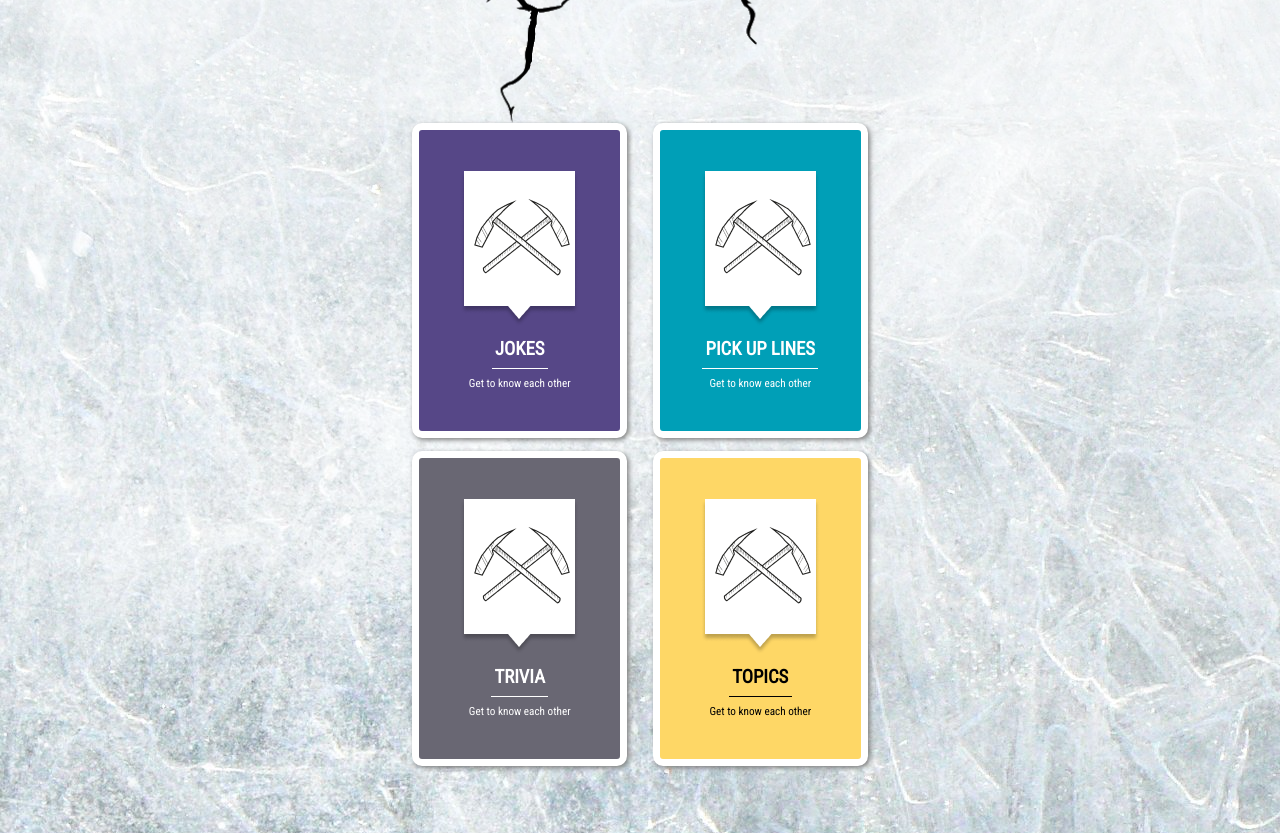
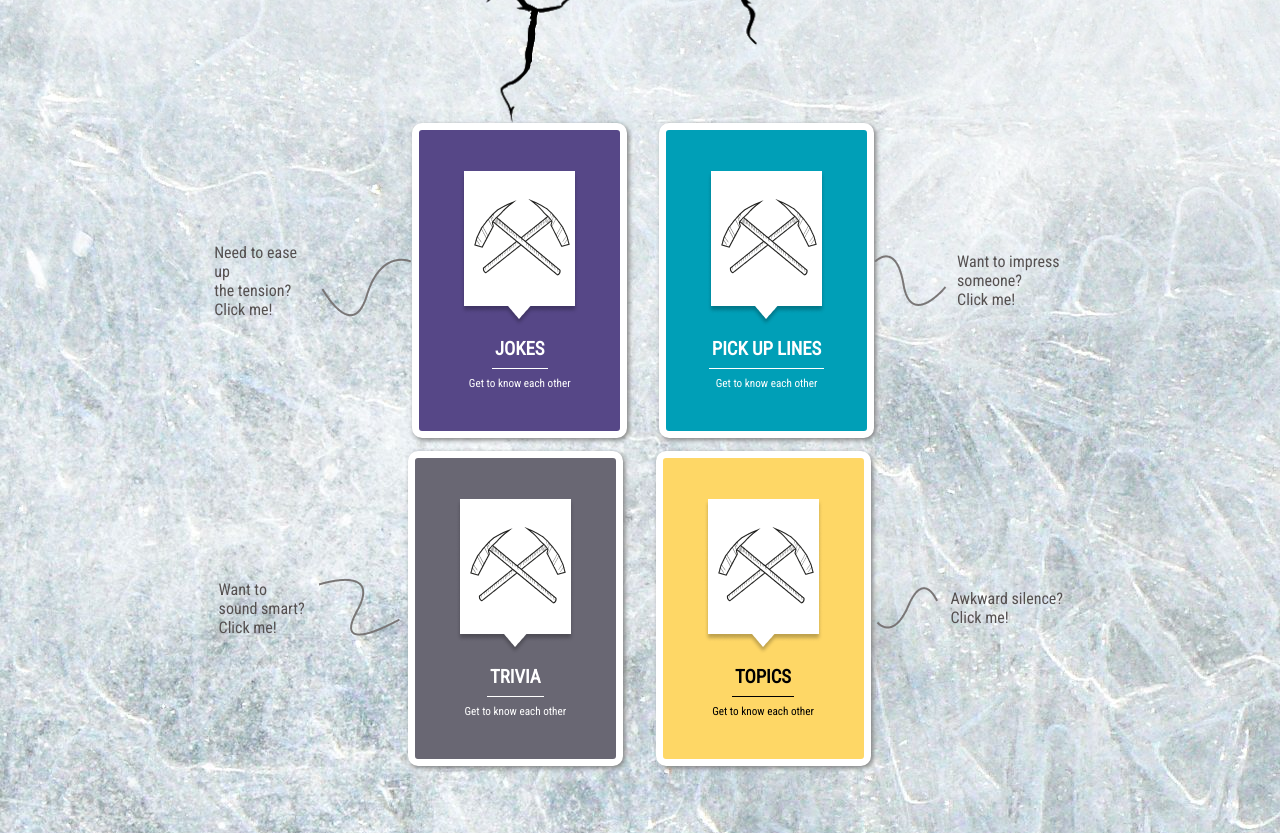
Before and after one commit to ITTT-Brief-3-Icebreaker/Icebreaker, a plain HTML site: page index.html in a window 1280 px wide. Shown: the part 400-1233 px from the top of the page. Drawn offline with nearby package versions, Linux system fonts and the light colour scheme.

Commit message:
Added description of categories (desktop version) on home page

```diff
--- a/CSS/favourites.css
+++ b/CSS/favourites.css
@@ -1,4 +1,3 @@
-
 .cards.favourites-container {
     display: flex;
     flex-wrap: wrap;
--- a/CSS/index.css
+++ b/CSS/index.css
@@ -13,9 +13,8 @@ body {
     rgba(255,255, 255, 60),
     rgba(255, 255, 255, 0)
   ),url(../images/Ice.jpg);
-    /* height: 100vh; */
-    /* background-image: url(../images/Ice.jpg); */
-    background-repeat: repeat;
+    height: 100vh;
+    background-repeat: no-repeat;
 }
 
 :root {
@@ -52,6 +51,15 @@ body {
     display: flex;
     justify-content: center;
     align-items: center;
+    color: #555050;
+}
+
+#topicsDescription {
+    color: #555050;
+}
+
+.desciptionP {
+    margin-left: 10px;
 }
 
 h2 {
@@ -63,18 +71,6 @@ h2 {
     padding-top: 20px;
     box-shadow: 2px 2px 5px black;
 }
-
-/* .down-arrow {
-    padding: 0;
-    width: 20px;
-    height: 20px;
-    background-color: white;
-    border: none;
-    transform: rotate(45deg);
-    position: relative;
-    top: -10px;
-    box-shadow: 2px 2px 5px black;
-} */
 
 .jokes-front h3 {
     color: white;
@@ -133,3 +129,9 @@ main {
     text-decoration: none;
     color: #000;
 }
+
+.cardLink:hover {
+    -ms-transform: scale(1.05); /* IE 9 */
+    -webkit-transform: scale(1.05); /* Safari 3-8 */
+    transform: scale(1.05);
+  }
--- a/CSS/mediaqueries.css
+++ b/CSS/mediaqueries.css
@@ -44,6 +44,10 @@
         margin-top: 0%;
     }
 
+    .showDesciption {
+        display: none;
+    }
+
 }
 
 @media only screen and (min-width: 500px) {
@@ -54,6 +58,15 @@
 
 }
 
-@media only screen and (min-width: 900px) {
+@media only screen and (min-width: 1070px) {
+        .jokes,
+        .pickup-lines,
+        .facts,
+        .conversation {
+        width: 413px;
+    }
 
+    .showDesciption {
+        display: flex;
+    }
 }
--- a/index.html
+++ b/index.html
@@ -44,6 +44,10 @@
     </div>
     <main class="cards desktop">
         <div class="jokes flexCenter">
+            <div class="showDesciption flexCenter">
+                <p>Need to ease up </br> the tension? </br> Click me!</p>
+                <img src="./images/arrowJokes.png" alt="">
+            </div>
             <a href="javascript:void(0)" class="cardLink" onclick="selectedJokes()">
                 <div class="jokes-front front card" id="get_jokes" style="background-color: var(--purple);">
                     <img src="./images/Icepick.png" alt="">
@@ -60,18 +64,24 @@
                     <h3>PICK UP LINES</h3>
                     <p>Get to know each other</p>
                 </div>
-                <!-- <img src="images/Play Card Blue.png" alt=""> -->
             </a>
+            <div class="showDesciption flexCenter">
+                <img src="./images/arrowPickup.png" alt="">
+                <p class="desciptionP">Want to impress </br>someone? </br> Click me!</p>
+            </div>
         </div>
 
         <div class="facts flexCenter">
+            <div class="showDesciption flexCenter">
+                <p>Want to </br> sound smart? </br> Click me!</p>
+                <img src="./images/arrowTrivia.png" alt="">
+            </div>
             <a href="javascript:void(0)" class="cardLink" onclick="selectedTrivia()">
                 <div class="jokes-front front card" style="background-color: var(--gray);">
                     <img src="./images/Icepick.png" alt="">
                     <h3>TRIVIA</h3>
                     <p>Get to know each other</p>
                 </div>
-                <!-- <img src="images/Rule Card Gray.png" alt=""> -->
             </a>
         </div>
 
@@ -82,8 +92,11 @@
                     <h3>TOPICS</h3>
                     <p>Get to know each other</p>
                 </div>
-                <!-- <img src="images/Play Card Yellow.png" alt=""> -->
             </a>
+            <div class="showDesciption flexCenter">
+                <img src="./images/arrowTopics.png" alt="">
+                <p id="topicsDescription" class="desciptionP">Awkward silence? </br> Click me!</p>
+            </div>
         </div>
     </main>
 
```
Also changed, not shown: images/Play Card Blue.png (deleted), images/Play Card Yellow.png (deleted), images/Rule Card Gray.png (deleted), images/Rule Card Purple.png (deleted), images/arrowJokes.png (added), images/arrowPickup.png (added), images/arrowTopics.png (added), images/arrowTrivia.png (added), 2 other files.
